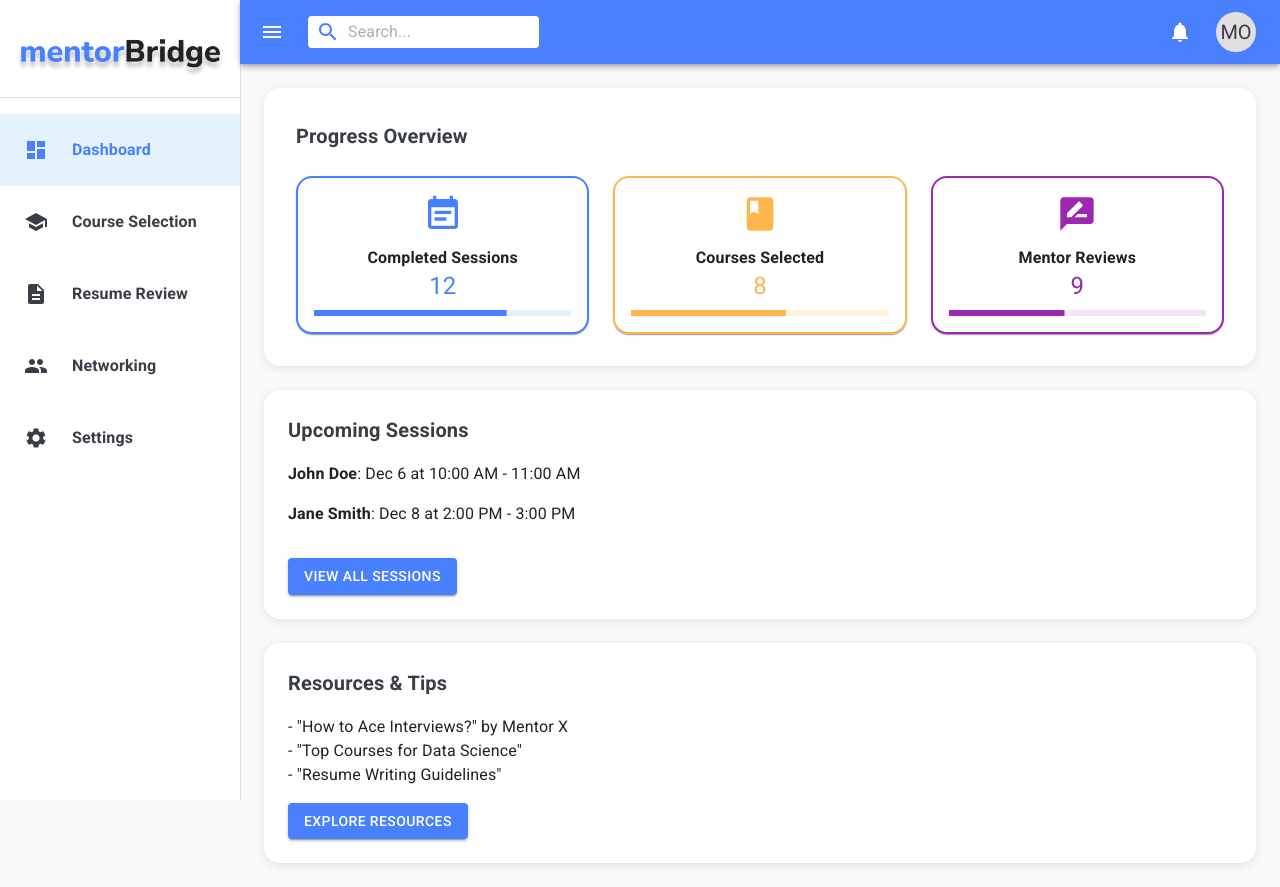
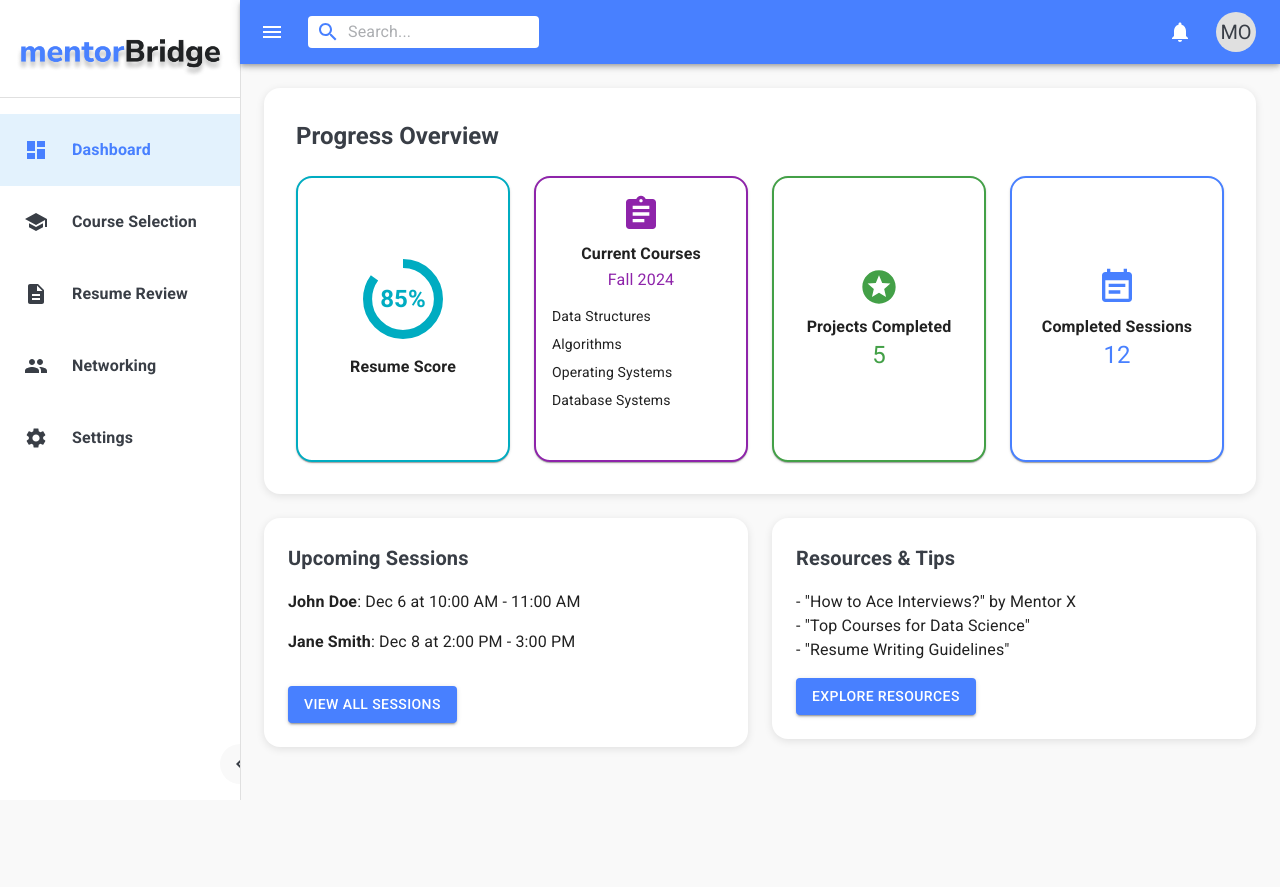
Before and after one commit to ChinmayJoshi98/mentorBridge, a React (Create React App) app in the folder client/: page /dashboard in a window 1280 px wide. After the commit the page ends 800 px from the top, so only its background shows below. Built offline with nearby package versions, Linux system fonts and the light colour scheme.

Commit message:
dahsboard updated

```diff
--- a/client/src/pages/Dashboard.js
+++ b/client/src/pages/Dashboard.js
@@ -11,7 +11,10 @@ import {
     AppBar,
     Toolbar,
     InputBase,
-    LinearProgress,
+    CircularProgress,
+    List,
+    ListItem,
+    ListItemText,
 } from '@mui/material';
 import NotificationsIcon from '@mui/icons-material/Notifications';
 import SearchIcon from '@mui/icons-material/Search';
@@ -21,15 +24,18 @@ import DescriptionIcon from '@mui/icons-material/Description';
 import PeopleIcon from '@mui/icons-material/People';
 import SettingsIcon from '@mui/icons-material/Settings';
 import MenuIcon from '@mui/icons-material/Menu';
-import BookIcon from '@mui/icons-material/Book';
+import ChevronLeftIcon from '@mui/icons-material/ChevronLeft';
+import ChevronRightIcon from '@mui/icons-material/ChevronRight';
 import EventNoteIcon from '@mui/icons-material/EventNote';
-import RateReviewIcon from '@mui/icons-material/RateReview';
+import AssignmentIcon from '@mui/icons-material/Assignment';
+import StarsIcon from '@mui/icons-material/Stars';
 import logo from './assets/logo.png';
 
 const Dashboard = () => {
     const [isSidebarOpen, setSidebarOpen] = useState(true);
     const [selectedItem, setSelectedItem] = useState('Dashboard');
 
+    // Sidebar options with icons
     const sidebarOptions = [
         { label: 'Dashboard', icon: <DashboardIcon /> },
         { label: 'Course Selection', icon: <SchoolIcon /> },
@@ -38,11 +44,26 @@ const Dashboard = () => {
         { label: 'Settings', icon: <SettingsIcon /> },
     ];
 
+    // Dummy data
     const upcomingSessions = [
         { mentor: 'John Doe', date: 'Dec 6', time: '10:00 AM - 11:00 AM' },
         { mentor: 'Jane Smith', date: 'Dec 8', time: '2:00 PM - 3:00 PM' },
     ];
 
+    const currentCourses = {
+        semester: 'Fall 2024',
+        courses: [
+            'Data Structures',
+            'Algorithms',
+            'Operating Systems',
+            'Database Systems',
+        ],
+    };
+
+    const resumeScore = 85; // Out of 100
+    const projectsCompleted = 5;
+
+    // Calculate sidebar width
     const sidebarWidth = isSidebarOpen ? 240 : 80;
 
     return (
@@ -120,6 +141,26 @@ const Dashboard = () => {
                         </Box>
                     ))}
                 </Box>
+
+                {/* Expand/Collapse Button */}
+                <IconButton
+                    onClick={() => setSidebarOpen(!isSidebarOpen)}
+                    sx={{
+                        position: 'absolute',
+                        bottom: 16,
+                        right: -20,
+                        color: '#393E46',
+                        backgroundColor: '#F9F9F9',
+                        borderRadius: '50%',
+                        '&:hover': {
+                            backgroundColor: '#4880FF',
+                            color: '#FFFFFF',
+                        },
+                        transition: 'right 0.3s',
+                    }}
+                >
+                    {isSidebarOpen ? <ChevronLeftIcon /> : <ChevronRightIcon />}
+                </IconButton>
             </Box>
 
             {/* Main Content */}
@@ -177,8 +218,11 @@ const Dashboard = () => {
                     </Toolbar>
                 </AppBar>
 
+                {/* Adjusted main content to account for fixed AppBar */}
                 <Box sx={{ marginTop: '64px', padding: 3 }}>
+                    {/* Main Grid */}
                     <Grid container spacing={3}>
+                        {/* Enhanced Progress Overview */}
                         <Grid item xs={12}>
                             <Paper
                                 sx={{
@@ -189,14 +233,139 @@ const Dashboard = () => {
                                 }}
                             >
                                 <Typography
-                                    variant="h6"
+                                    variant="h5"
                                     fontWeight="bold"
                                     sx={{ mb: 3, color: '#393E46' }}
                                 >
                                     Progress Overview
                                 </Typography>
                                 <Grid container spacing={3}>
-                                    <Grid item xs={12} sm={4}>
+                                    {/* Resume Score */}
+                                    <Grid item xs={12} sm={6} md={3}>
+                                        <Paper
+                                            sx={{
+                                                padding: 2,
+                                                textAlign: 'center',
+                                                border: '2px solid #00ACC1',
+                                                borderRadius: 4,
+                                                '&:hover': {
+                                                    backgroundColor: '#E0F7FA',
+                                                    transition: '0.3s',
+                                                },
+                                                position: 'relative',
+                                                minHeight: '250px',
+                                                display: 'flex',
+                                                flexDirection: 'column',
+                                                alignItems: 'center',
+                                                justifyContent: 'center',
+                                            }}
+                                        >
+                                            <Box
+                                                sx={{
+                                                    position: 'relative',
+                                                    display: 'inline-flex',
+                                                    justifyContent: 'center',
+                                                    alignItems: 'center',
+                                                }}
+                                            >
+                                                <CircularProgress
+                                                    variant="determinate"
+                                                    value={resumeScore}
+                                                    size={80}
+                                                    thickness={5}
+                                                    sx={{
+                                                        color: '#00ACC1',
+                                                    }}
+                                                />
+                                                <Box
+                                                    sx={{
+                                                        position: 'absolute',
+                                                        display: 'flex',
+                                                        alignItems: 'center',
+                                                        justifyContent: 'center',
+                                                    }}
+                                                >
+                                                    <Typography
+                                                        variant="h5"
+                                                        color="#00ACC1"
+                                                        fontWeight="bold"
+                                                    >
+                                                        {resumeScore}%
+                                                    </Typography>
+                                                </Box>
+                                            </Box>
+                                            <Typography fontWeight="bold" sx={{ mt: 2 }}>
+                                                Resume Score
+                                            </Typography>
+                                        </Paper>
+                                    </Grid>
+
+                                    {/* Current Courses */}
+                                    <Grid item xs={12} sm={6} md={3}>
+                                        <Paper
+                                            sx={{
+                                                padding: 2,
+                                                textAlign: 'center',
+                                                border: '2px solid #8E24AA',
+                                                borderRadius: 4,
+                                                '&:hover': {
+                                                    backgroundColor: '#F3E5F5',
+                                                    transition: '0.3s',
+                                                },
+                                                minHeight: '250px',
+                                                display: 'flex',
+                                                flexDirection: 'column',
+                                                alignItems: 'center',
+                                            }}
+                                        >
+                                            <AssignmentIcon sx={{ fontSize: 40, color: '#8E24AA' }} />
+                                            <Typography fontWeight="bold" sx={{ mt: 1 }}>
+                                                Current Courses
+                                            </Typography>
+                                            <Typography variant="subtitle1" color="#8E24AA">
+                                                {currentCourses.semester}
+                                            </Typography>
+                                            <List dense sx={{ width: '100%' }}>
+                                                {currentCourses.courses.map((course, index) => (
+                                                    <ListItem key={index} sx={{ padding: 0 }}>
+                                                        <ListItemText primary={course} />
+                                                    </ListItem>
+                                                ))}
+                                            </List>
+                                        </Paper>
+                                    </Grid>
+
+                                    {/* Projects Completed */}
+                                    <Grid item xs={12} sm={6} md={3}>
+                                        <Paper
+                                            sx={{
+                                                padding: 2,
+                                                textAlign: 'center',
+                                                border: '2px solid #43A047',
+                                                borderRadius: 4,
+                                                '&:hover': {
+                                                    backgroundColor: '#E8F5E9',
+                                                    transition: '0.3s',
+                                                },
+                                                minHeight: '250px',
+                                                display: 'flex',
+                                                flexDirection: 'column',
+                                                alignItems: 'center',
+                                                justifyContent: 'center',
+                                            }}
+                                        >
+                                            <StarsIcon sx={{ fontSize: 40, color: '#43A047' }} />
+                                            <Typography fontWeight="bold" sx={{ mt: 1 }}>
+                                                Projects Completed
+                                            </Typography>
+                                            <Typography variant="h5" color="#43A047">
+                                                {projectsCompleted}
+                                            </Typography>
+                                        </Paper>
+                                    </Grid>
+
+                                    {/* Completed Sessions */}
+                                    <Grid item xs={12} sm={6} md={3}>
                                         <Paper
                                             sx={{
                                                 padding: 2,
@@ -207,6 +376,11 @@ const Dashboard = () => {
                                                     backgroundColor: '#E3F2FD',
                                                     transition: '0.3s',
                                                 },
+                                                minHeight: '250px',
+                                                display: 'flex',
+                                                flexDirection: 'column',
+                                                alignItems: 'center',
+                                                justifyContent: 'center',
                                             }}
                                         >
                                             <EventNoteIcon sx={{ fontSize: 40, color: '#4880FF' }} />
@@ -216,95 +390,14 @@ const Dashboard = () => {
                                             <Typography variant="h5" color="#4880FF">
                                                 12
                                             </Typography>
-                                            <LinearProgress
-                                                variant="determinate"
-                                                value={75}
-                                                sx={{
-                                                    backgroundColor: '#E3F2FD',
-                                                    height: 6,
-                                                    mt: 1,
-                                                    '& .MuiLinearProgress-bar': {
-                                                        backgroundColor: '#4880FF',
-                                                    },
-                                                }}
-                                            />
-                                        </Paper>
-                                    </Grid>
-
-                                    <Grid item xs={12} sm={4}>
-                                        <Paper
-                                            sx={{
-                                                padding: 2,
-                                                textAlign: 'center',
-                                                border: '2px solid #FFB74D',
-                                                borderRadius: 4,
-                                                '&:hover': {
-                                                    backgroundColor: '#FFF3E0',
-                                                    transition: '0.3s',
-                                                },
-                                            }}
-                                        >
-                                            <BookIcon sx={{ fontSize: 40, color: '#FFB74D' }} />
-                                            <Typography fontWeight="bold" sx={{ mt: 1 }}>
-                                                Courses Selected
-                                            </Typography>
-                                            <Typography variant="h5" color="#FFB74D">
-                                                8
-                                            </Typography>
-                                            <LinearProgress
-                                                variant="determinate"
-                                                value={60}
-                                                sx={{
-                                                    backgroundColor: '#FFF3E0',
-                                                    height: 6,
-                                                    mt: 1,
-                                                    '& .MuiLinearProgress-bar': {
-                                                        backgroundColor: '#FFB74D',
-                                                    },
-                                                }}
-                                            />
-                                        </Paper>
-                                    </Grid>
-
-                                    <Grid item xs={12} sm={4}>
-                                        <Paper
-                                            sx={{
-                                                padding: 2,
-                                                textAlign: 'center',
-                                                border: '2px solid #9C27B0',
-                                                borderRadius: 4,
-                                                '&:hover': {
-                                                    backgroundColor: '#F3E5F5',
-                                                    transition: '0.3s',
-                                                },
-                                            }}
-                                        >
-                                            <RateReviewIcon sx={{ fontSize: 40, color: '#9C27B0' }} />
-                                            <Typography fontWeight="bold" sx={{ mt: 1 }}>
-                                                Mentor Reviews
-                                            </Typography>
-                                            <Typography variant="h5" color="#9C27B0">
-                                                9
-                                            </Typography>
-                                            <LinearProgress
-                                                variant="determinate"
-                                                value={45}
-                                                sx={{
-                                                    backgroundColor: '#F3E5F5',
-                                                    height: 6,
-                                                    mt: 1,
-                                                    '& .MuiLinearProgress-bar': {
-                                                        backgroundColor: '#9C27B0',
-                                                    },
-                                                }}
-                                            />
                                         </Paper>
                                     </Grid>
                                 </Grid>
                             </Paper>
                         </Grid>
 
-                        <Grid item xs={12}>
+                        {/* Upcoming Sessions */}
+                        <Grid item xs={12} md={6}>
                             <Paper
                                 sx={{
                                     padding: 3,
@@ -341,7 +434,8 @@ const Dashboard = () => {
                             </Paper>
                         </Grid>
 
-                        <Grid item xs={12}>
+                        {/* Resources & Tips */}
+                        <Grid item xs={12} md={6}>
                             <Paper
                                 sx={{
                                     padding: 3,
```
